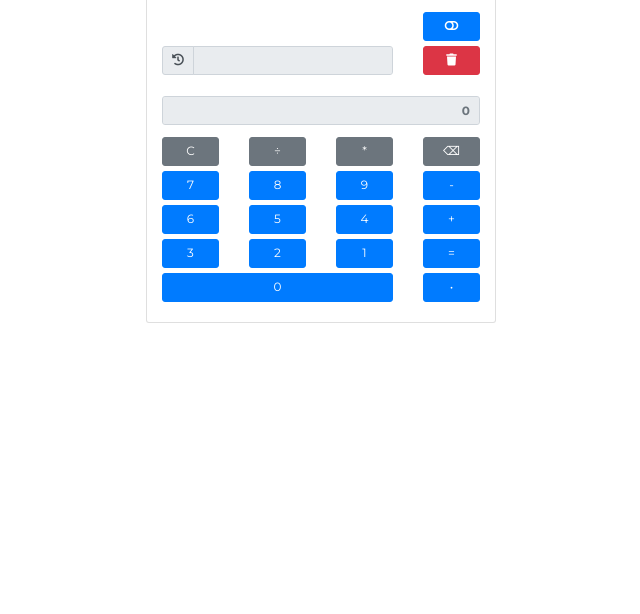
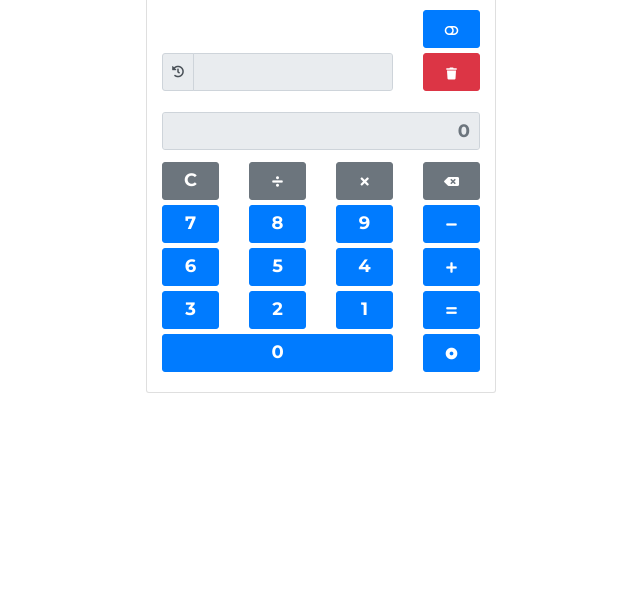
Before and after one commit to OtavioCampagnoli/calculator-project, a plain HTML site: page index.html in a window 1280 px wide. Shown: the part 186-800 px from the top of the page, without its empty margins (319-959 px from the left). Drawn offline with nearby package versions, Linux system fonts and the light colour scheme.

Commit message:
Fix visual part.

```diff
--- a/docs/assets/css/style.css
+++ b/docs/assets/css/style.css
@@ -19,12 +19,15 @@
 .btn {
     width: 100%;
     margin-bottom: 5px;
+    font-weight: bold !important;
+    font-size: 18px !important;
 }
 
 
 #display {
     text-align: right;
     margin-top: 5%;
+    font-size: 18px;
 }
 
 @media (max-width: 300px) {
@@ -35,3 +38,18 @@
     }
 
 }
+
+button {
+    text-align: center;
+    font-weight: bold;
+}
+
+.calculator-title {
+    font-weight: bold;
+    font-size: 22px;
+    font-style: italic;
+}
+
+input {
+    font-size: 18px !important;
+}
--- a/index.html
+++ b/index.html
@@ -24,9 +24,10 @@
                                         <div class="card-header">
                                                 <div class="row">
                                                         <div class="col-md-9">
-                                                                <h2>Calculator</h2>
+                                                                <span class="calculator-title"><i
+                                                                                class="fas fa-calculator"></i>
+                                                                        Calculator</span>
                                                         </div>
-                                                        <div class="col"></div>
                                                 </div>
                                         </div>
                                         <div class="card-body">
@@ -50,7 +51,7 @@
                                                 </div>
                                                 <div class="row" id="historyContainer"">
                                                         <div class=" col-9">
-                                                        <div class="input-group input-group-md">
+                                                        <div class="input-group input-group-md history-label">
                                                                 <div class="input-group-prepend">
                                                                         <span class="input-group-text"
                                                                                 id="inputGroup-sizing-sm"
@@ -81,13 +82,16 @@
                                                 <div class="col"><button class="btn btn-secondary btn-block"
                                                                 data-action="clear">C</button></div>
                                                 <div class="col"><button class="btn btn-secondary btn-block"
-                                                                data-action="append" data-value="/">&#xF7;</button>
+                                                                data-action="append" data-value="/"><i
+                                                                        class="fas fa-divide"></i></button>
                                                 </div>
                                                 <div class="col"><button class="btn btn-secondary btn-block"
-                                                                data-action="append" data-value="*">*</button>
+                                                                data-action="append" data-value="*"><i
+                                                                        class="fas fa-times"></i></button>
                                                 </div>
                                                 <div class="col"><button class="btn btn-secondary btn-block"
-                                                                data-action="backspace">&#9003</button></div>
+                                                                data-action="backspace"><i
+                                                                        class="fas fa-backspace"></i></button></div>
                                         </div>
                                         <div class="row">
                                                 <div class="col"><button class="btn btn-primary btn-block"
@@ -100,7 +104,8 @@
                                                                 data-action="append" data-value="9">9</button>
                                                 </div>
                                                 <div class="col"><button class="btn btn-primary btn-block"
-                                                                data-action="append" data-value="-">-</button>
+                                                                data-action="append" data-value="-"><i
+                                                                        class="fas fa-minus"></i></button>
                                                 </div>
                                         </div>
                                         <div class="row">
@@ -114,7 +119,8 @@
                                                                 data-action="append" data-value="4">4</button>
                                                 </div>
                                                 <div class="col"><button class="btn btn-primary btn-block"
-                                                                data-action="append" data-value="+">+</button>
+                                                                data-action="append" data-value="+"><i
+                                                                        class="fas fa-plus"></i></button>
                                                 </div>
                                         </div>
                                         <div class="row">
@@ -128,14 +134,16 @@
                                                                 data-action="append" data-value="1">1</button>
                                                 </div>
                                                 <div class="col"><button class="btn btn-primary btn-block"
-                                                                data-action="calculate">=</button></div>
+                                                                data-action="calculate"><i
+                                                                        class="fas fa-equals"></i></button></div>
                                         </div>
                                         <div class="row">
                                                 <div class="col-9"><button class="btn btn-primary btn-block"
                                                                 data-action="append" data-value="0">0</button>
                                                 </div>
                                                 <div class="col"><button class="btn btn-primary btn-block"
-                                                                data-action="append" data-value=".">&#8226</button>
+                                                                data-action="append" data-value="."><i
+                                                                        class="fas fa-dot-circle"></i></button>
                                                 </div>
                                         </div>
 
```
